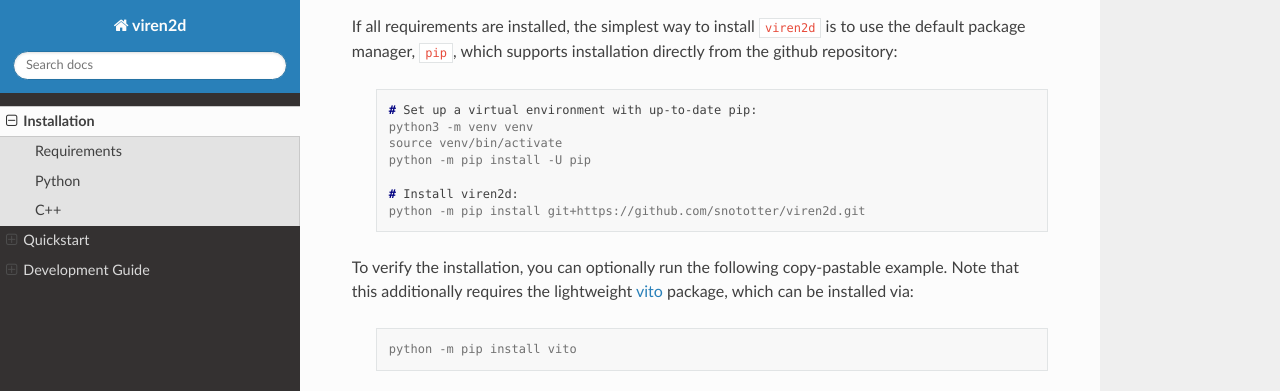
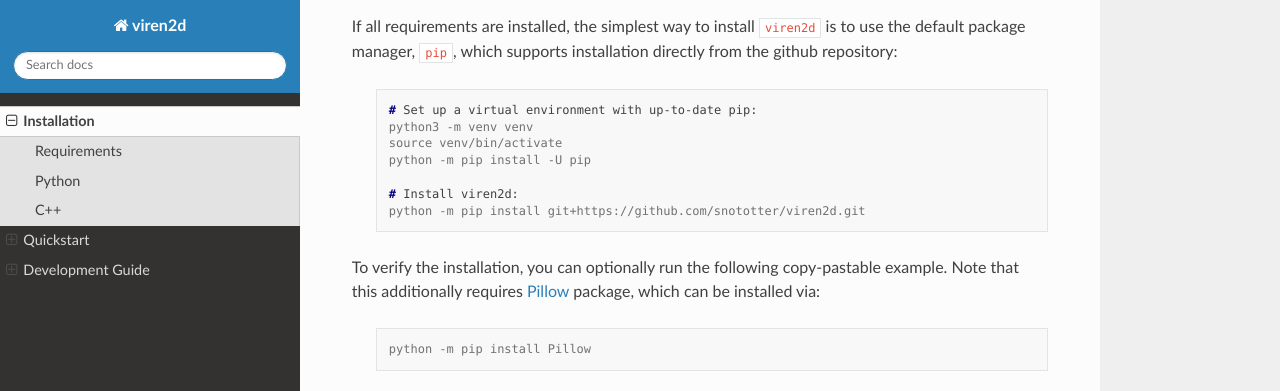
Before and after one commit to snototter/viren2d, a Sphinx documentation site: the page built from docs/source/installation.rst, in a window 1280 px wide and 900 px high, scrolled down 1133 px, cut to the strip 0-391 px from the top of the window. Built offline with Sphinx 7.4.7 and the Read the Docs theme 2.0.0, drawn with Linux system fonts in a browser that asks for light colours; pages that are not in the unit, such as notebooks, are missing from menus; the version number could not be read and is left out.

Commit message:
switch example usage to Pillow

```diff
--- a/docs/source/installation.rst
+++ b/docs/source/installation.rst
@@ -73,12 +73,11 @@
       python -m pip install git+https://github.com/snototter/viren2d.git
 
 To verify the installation, you can optionally run the following copy-pastable
-example. Note that this additionally requires the lightweight
-`vito <https://pypi.org/project/vito/>`__ package, which can be installed via:
+example. Note that this additionally requires `Pillow <https://pillow.readthedocs.io/en/stable/>`__ package, which can be installed via:
 
   .. code-block:: console
 
-     python -m pip install vito
+     python -m pip install Pillow
 
   .. literalinclude:: ../../examples/rtd_hello_world.py
      :language: python
```
Also changed, not shown: 2 other files.
